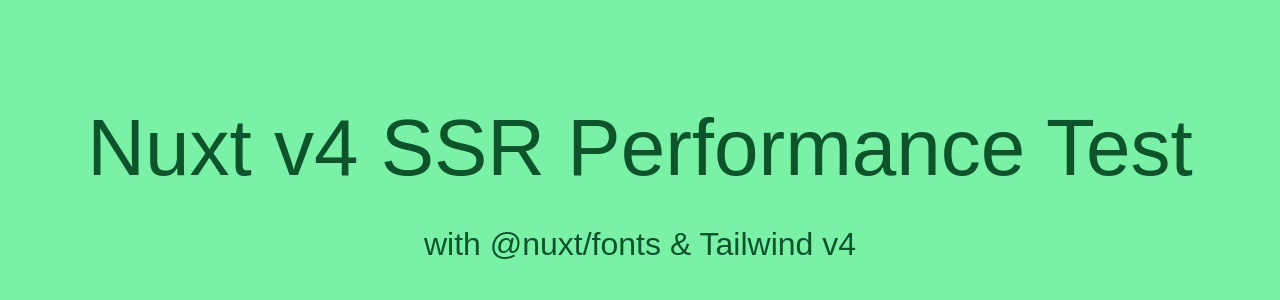
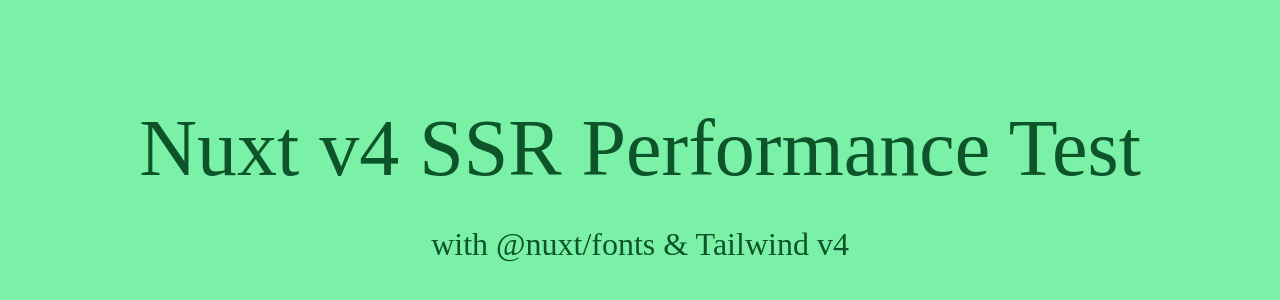
Before and after one commit to afteralls/v4, a Nuxt app: page / in a window 1280 px wide. Shown: the part 222-522 px from the top of the page. Built offline with nearby package versions, Linux system fonts and the light colour scheme.

Commit message:
app: release version

```diff
--- a/app/app.vue
+++ b/app/app.vue
@@ -1,5 +1,5 @@
 <template>
-  <div class="flex flex-col gap-3 w-dvw h-dvh bg-green-300 text-green-900">
+  <div class="font-[Marmelad] flex text-center justify-center flex-col gap-3 w-dvw h-dvh bg-green-300 text-green-900">
     <h1 class="text-[5rem] max-md:text-[2rem]">Nuxt v4 SSR Performance Test</h1>
     <span class="text-[2rem] max-md:text-[1rem]">with @nuxt/fonts & Tailwind v4</span>
   </div>
@@ -15,10 +15,3 @@
   ],
 })
 </script>
-
-<style>
-div {
-  font-family: 'Marmelad', sans-serif;
-  @apply text-center justify-center items-center;
-}
-</style>
```
